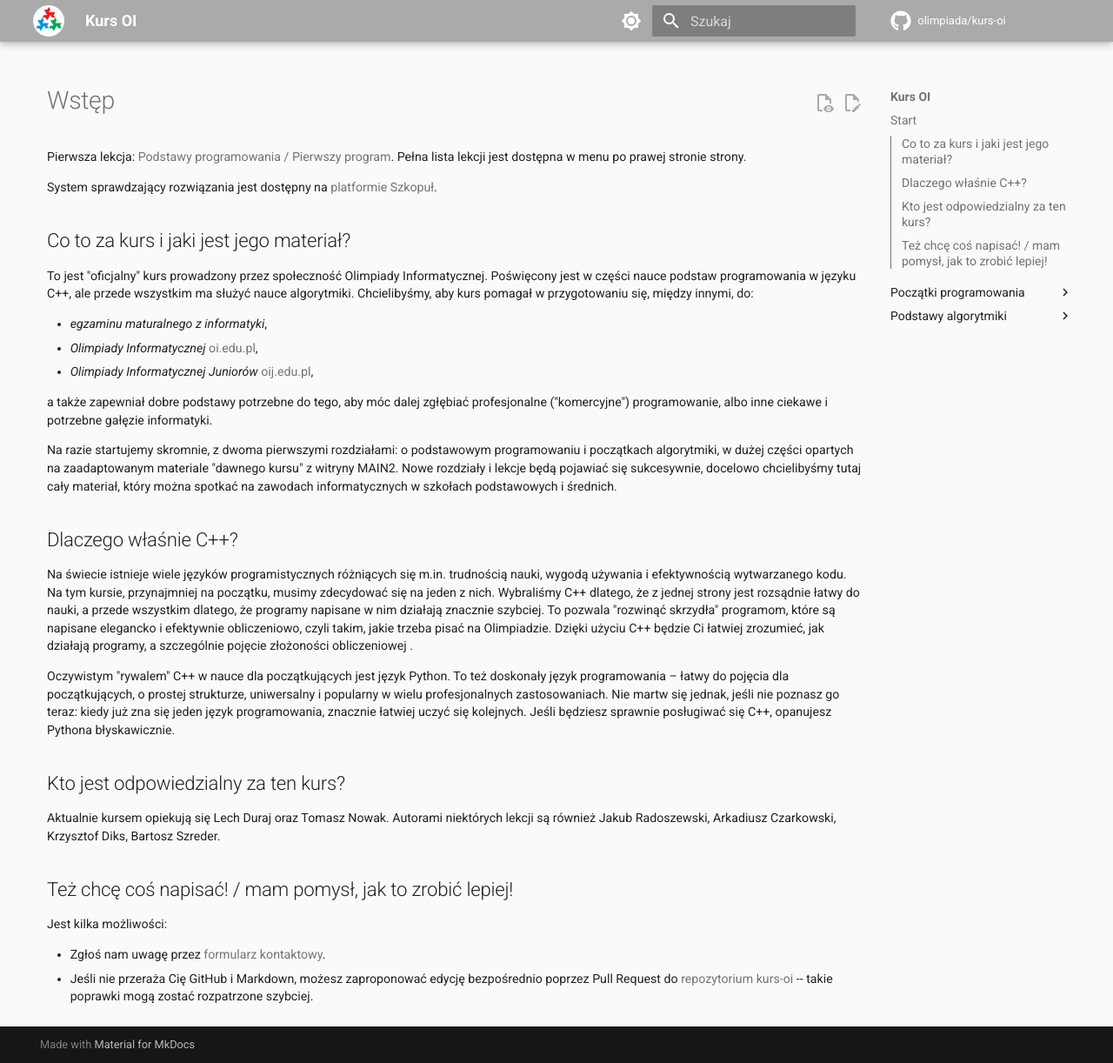
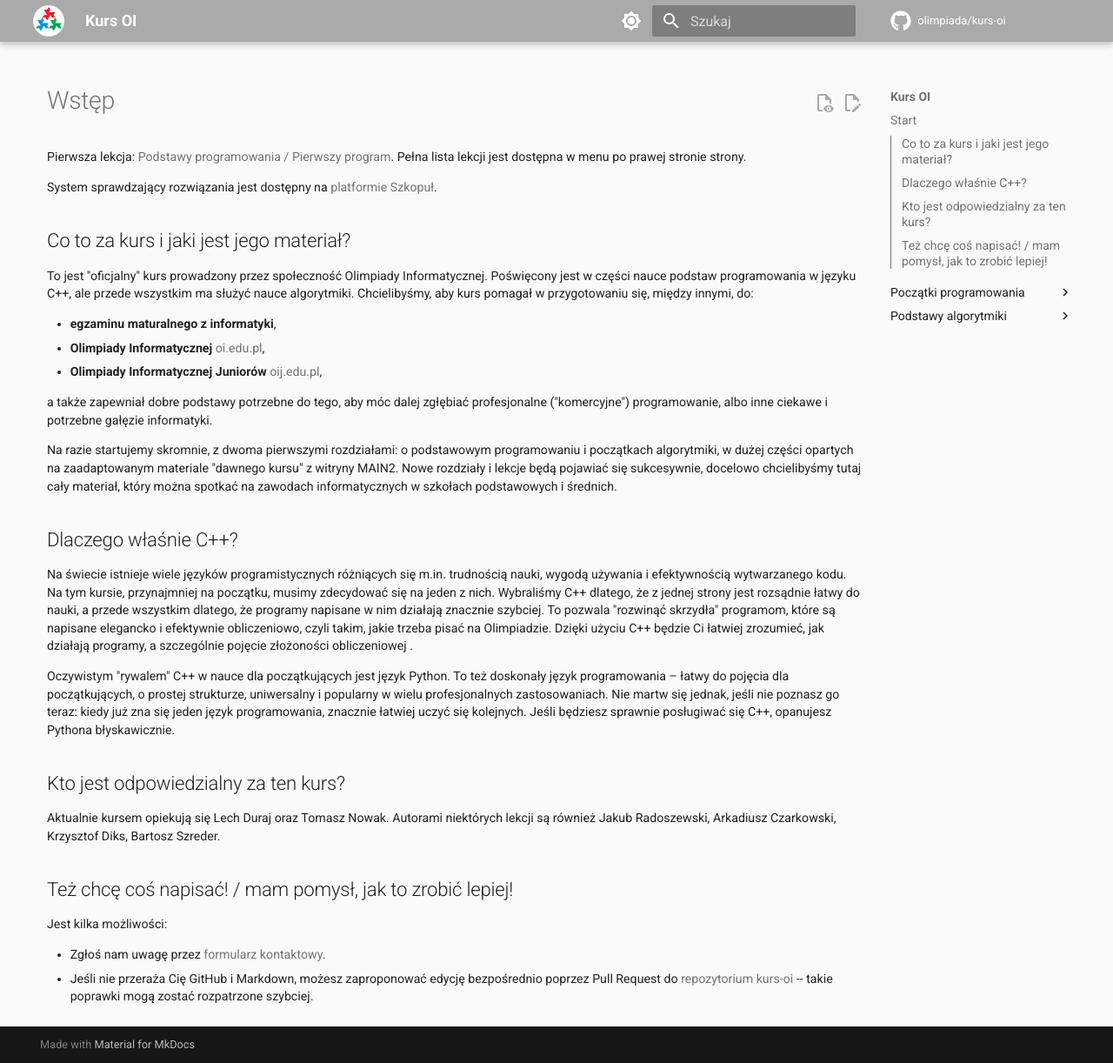
Before and after one commit to olimpiada/kurs-oi, an MkDocs documentation site: the page built from docs/index.md, in a window 1280 px wide and 1222 px high. Shown: the whole window at 87% size. Built offline with MkDocs 1.6.1 and Material for MkDocs 9.7.7, drawn with Linux system fonts in a browser that asks for light colours; comment, search, counter and statistics services are not loaded.

Commit message:
italics -> bold

```diff
--- a/docs/index.md
+++ b/docs/index.md
@@ -8,9 +8,9 @@ System sprawdzający rozwiązania jest dostępny na [platformie Szkopuł](TODO L
 
 To jest "oficjalny" kurs prowadzony przez społeczność Olimpiady Informatycznej. Poświęcony jest w części nauce podstaw programowania w języku C++, ale przede wszystkim ma służyć nauce algorytmiki. Chcielibyśmy, aby kurs pomagał w przygotowaniu się, między innymi, do:
 
- * *egzaminu maturalnego z informatyki*,
- * *Olimpiady Informatycznej* [oi.edu.pl](https://oi.edu.pl/),
- * *Olimpiady Informatycznej Juniorów* [oij.edu.pl](https://oij.edu.pl/),
+ * **egzaminu maturalnego z informatyki**,
+ * **Olimpiady Informatycznej** [oi.edu.pl](https://oi.edu.pl/),
+ * **Olimpiady Informatycznej Juniorów** [oij.edu.pl](https://oij.edu.pl/),
 
 a także zapewniał dobre podstawy potrzebne do tego, aby móc dalej zgłębiać profesjonalne ("komercyjne") programowanie, albo inne ciekawe i potrzebne gałęzie informatyki.
 
```
